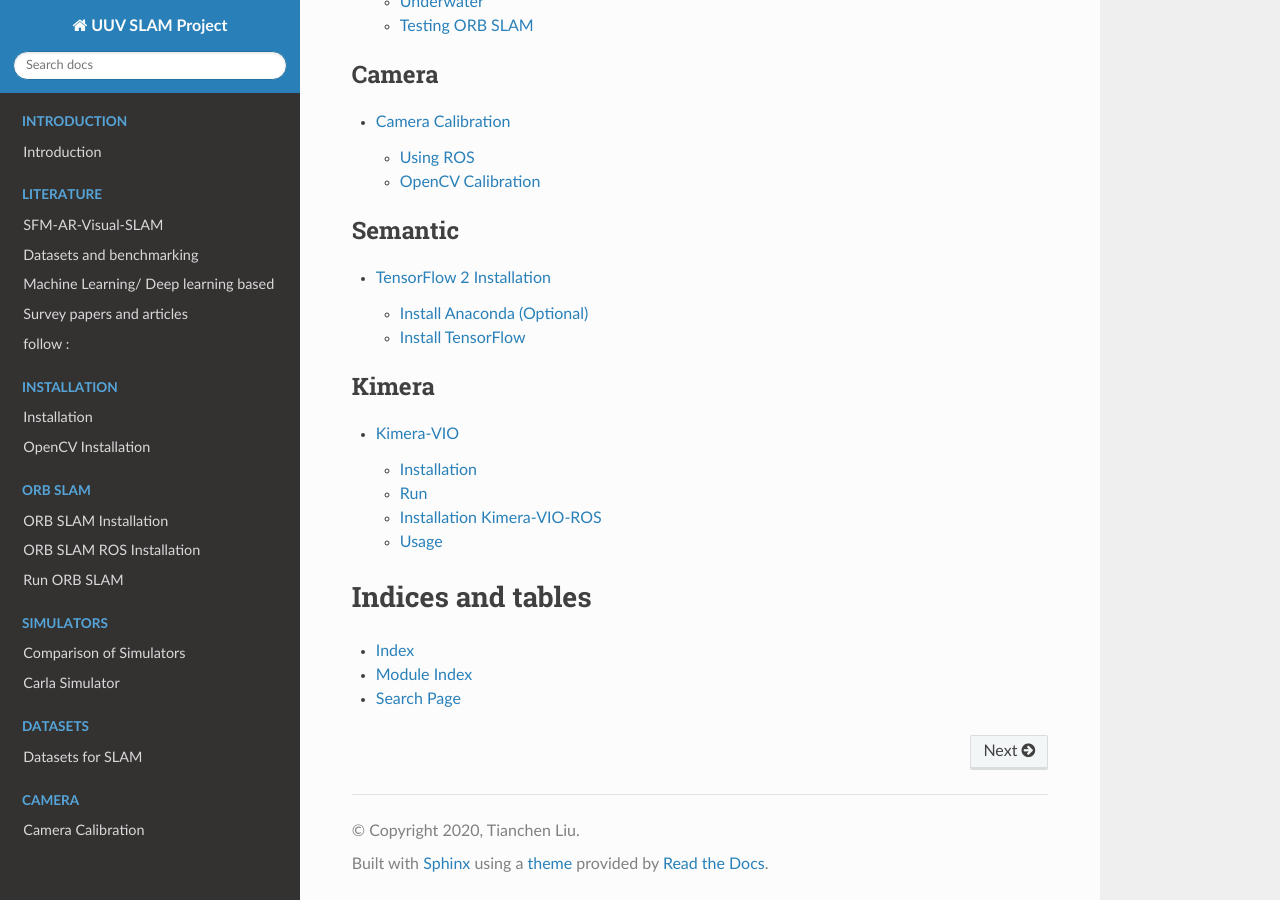
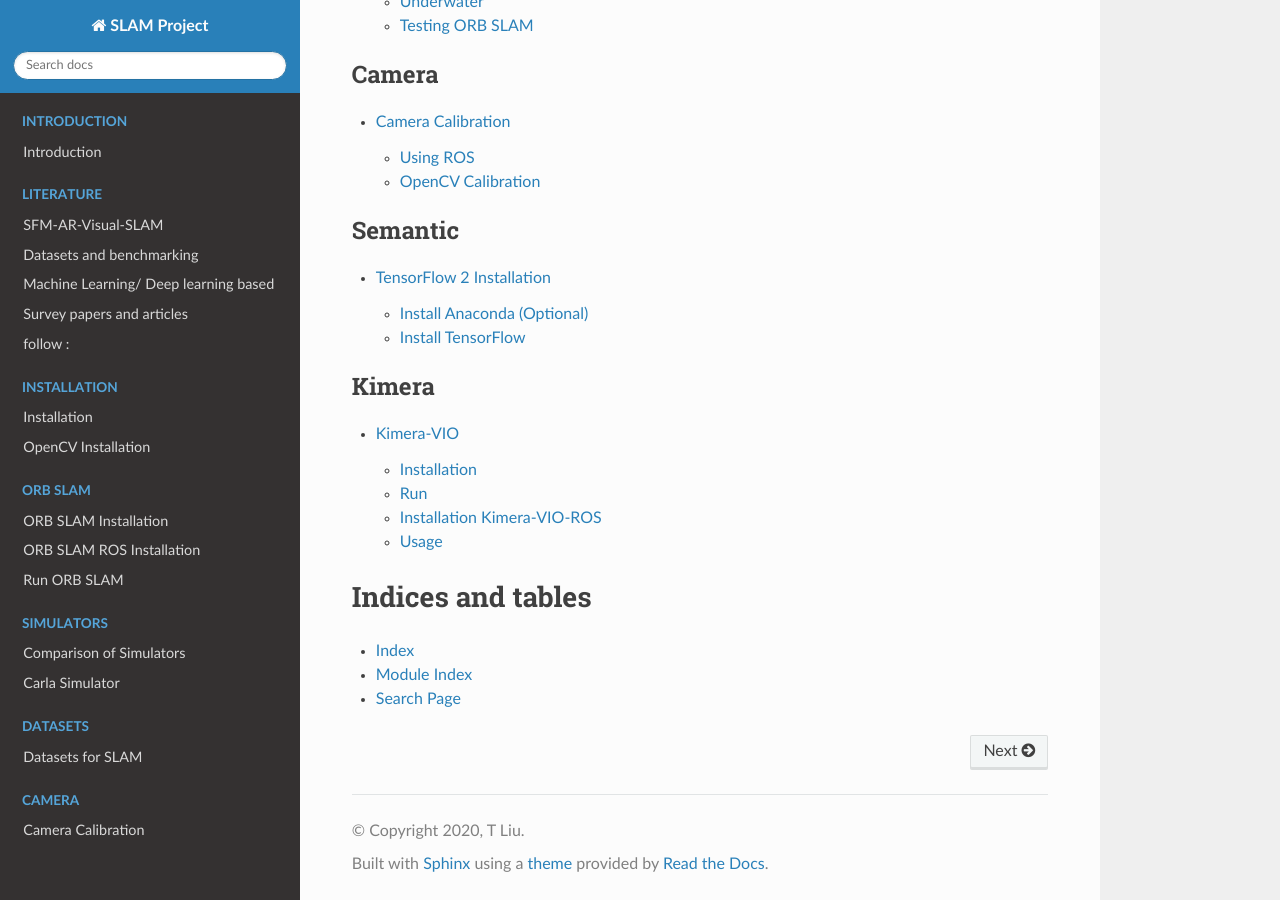
Before and after one commit to tianchenliu/uuv-slam-docs-test, a Sphinx documentation site: the page built from docs/source/index.rst, in a window 1280 px wide and 900 px high, scrolled down 1370 px. Built offline with Sphinx 7.4.7 and the Read the Docs theme 2.0.0, drawn with Linux system fonts in a browser that asks for light colours.

Commit message:
revise conf.py

```diff
--- a/docs/source/conf.py
+++ b/docs/source/conf.py
@@ -21,9 +21,9 @@
 
 # -- Project information -----------------------------------------------------
 
-project = u'UUV SLAM Project'
-copyright = u'2020, Tianchen Liu'
-author = u'Tianchen Liu'
+project = u'SLAM Project'
+copyright = u'2020, T Liu'
+author = u'T Liu'
 
 # The short X.Y version
 version = u''
@@ -104,7 +104,7 @@
 # -- Options for HTMLHelp output ---------------------------------------------
 
 # Output file base name for HTML help builder.
-htmlhelp_basename = 'UUVSLAMProjectdoc'
+htmlhelp_basename = 'SLAMProjectdoc'
 
 
 # -- Options for LaTeX output ------------------------------------------------
@@ -131,7 +131,7 @@
 # (source start file, target name, title,
 #  author, documentclass [howto, manual, or own class]).
 latex_documents = [
-    (master_doc, 'UUVSLAMProject.tex', u'UUV SLAM Project Documentation',
+    (master_doc, 'SLAMProject.tex', u'SLAM Project Documentation',
      u'Tianchen Liu', 'manual'),
 ]
 
@@ -141,7 +141,7 @@
 # One entry per manual page. List of tuples
 # (source start file, name, description, authors, manual section).
 man_pages = [
-    (master_doc, 'uuvslamproject', u'UUV SLAM Project Documentation',
+    (master_doc, 'slamproject', u'SLAM Project Documentation',
      [author], 1)
 ]
 
@@ -152,8 +152,8 @@
 # (source start file, target name, title, author,
 #  dir menu entry, description, category)
 texinfo_documents = [
-    (master_doc, 'UUVSLAMProject', u'UUV SLAM Project Documentation',
-     author, 'UUVSLAMProject', 'One line description of project.',
+    (master_doc, 'SLAMProject', u'SLAM Project Documentation',
+     author, 'SLAMProject', 'One line description of project.',
      'Miscellaneous'),
 ]
 
```
